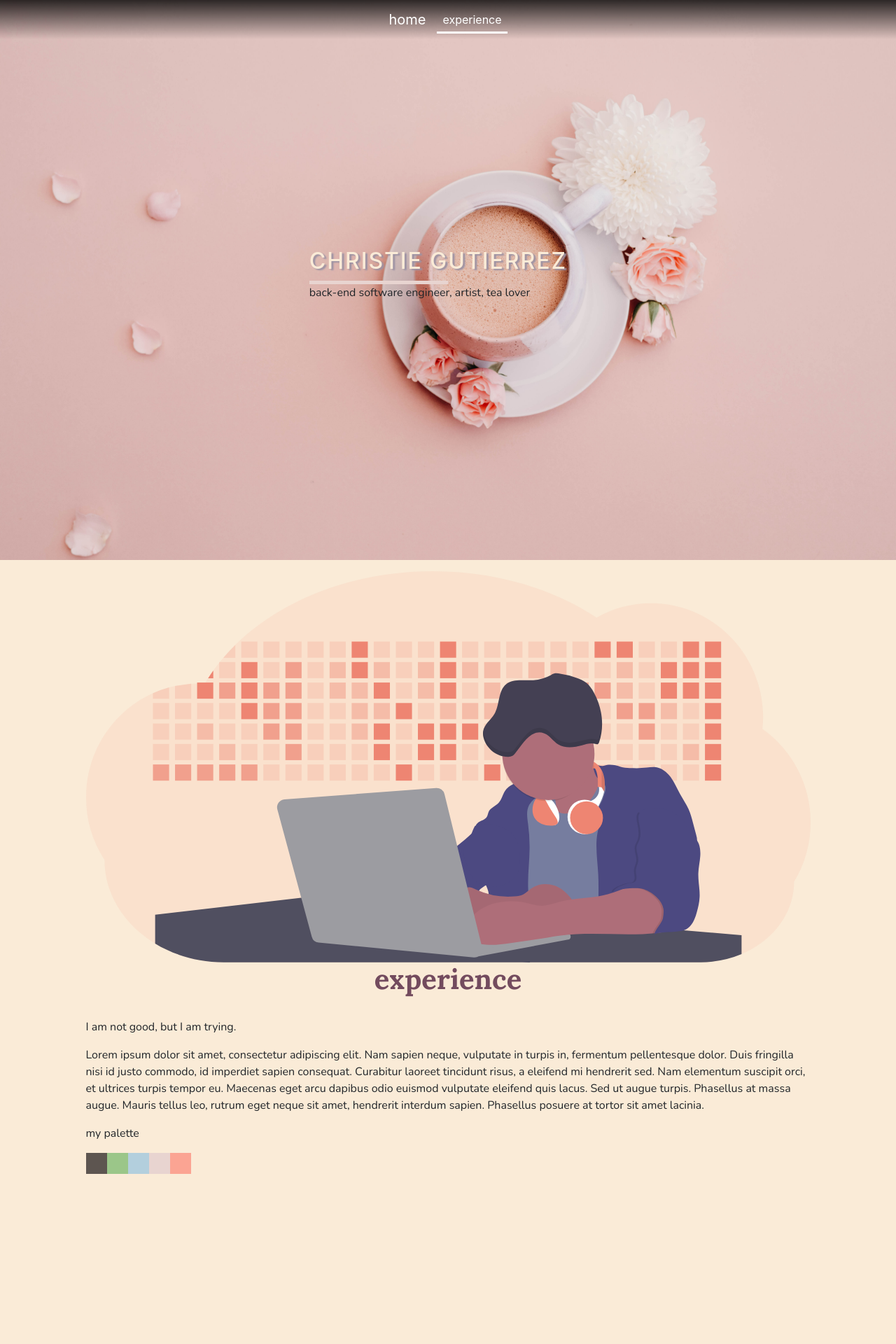
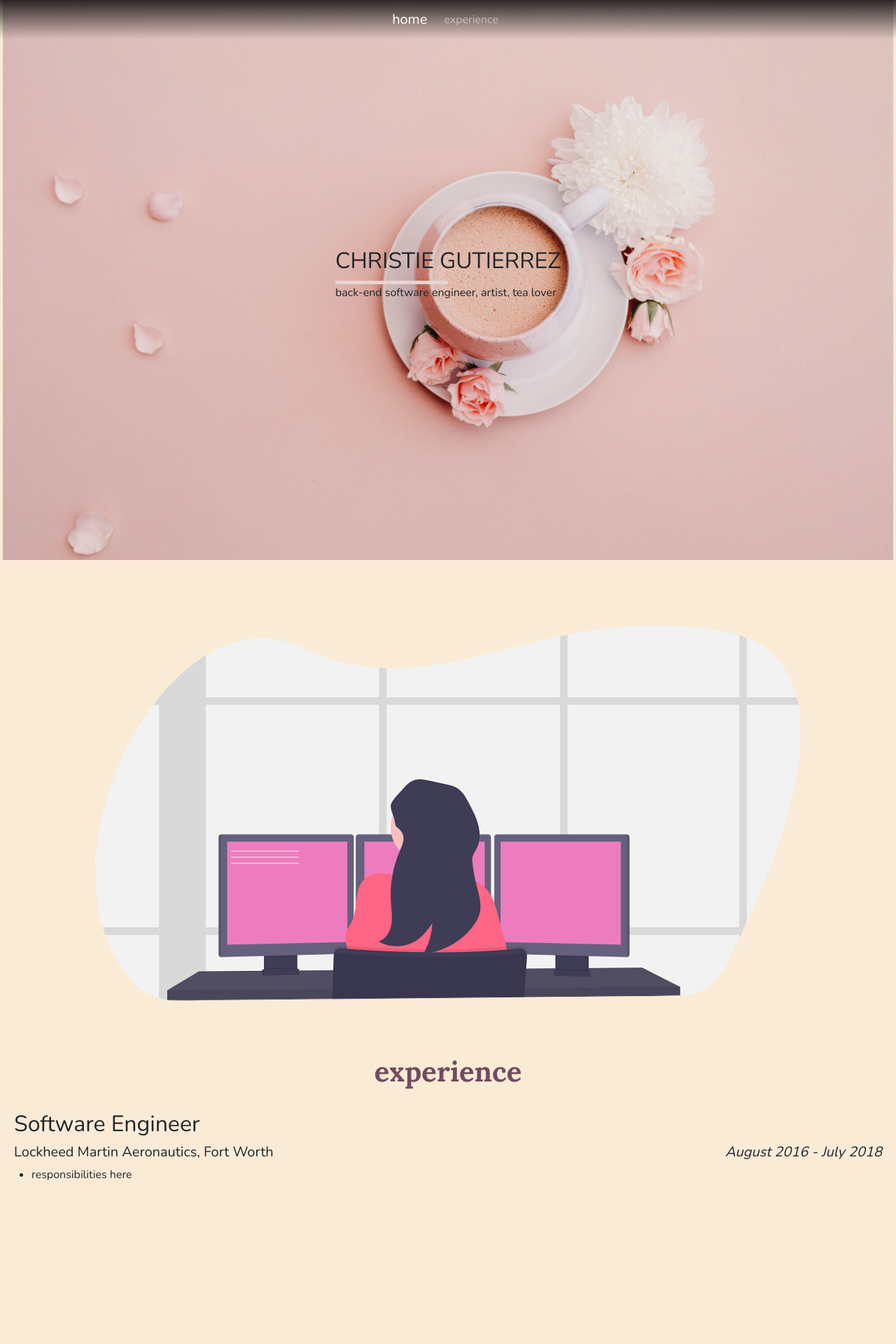
Before and after one commit to christieg/christieg.github.io, a PHP site: page / in a window 1280 px wide. Shown: the top 1920 px of the page at 70% size. Run offline with PHP 8.4, Linux system fonts and the light colour scheme.

Commit message:
centered title
centered title
populated experience

```diff
--- a/index.css
+++ b/index.css
@@ -9,6 +9,8 @@ body{
     background-color:antiquewhite;
     position: relative;
     scroll-behavior: smooth;
+    font-family: 'Nunito', sans-serif;
+    font-weight:200;
 
 }
 
@@ -31,7 +33,7 @@ body{
     justify-content: center;
     align-items: center;
 }
-h2
+.title
 {
     color:antiquewhite;
     text-shadow: 3px 2px 2px #9c92a3;
@@ -44,26 +46,7 @@ h2
     width: 50%;
     background-color:#e8d4d0
 }
-#color1
-{
-    background-color:#5d5550
-}
-#color2
-{
-    background-color:#9bc689
-}
-#color3
-{
-    background-color:#b3cfdd
-}
-#color4
-{
-    background-color:#e8d4d0
-}
-#color5
-{
-    background-color:#fba493
-}
+
 
 .nav-pills{
     color: #ccb1ad;
@@ -89,13 +72,21 @@ img
 {
     justify-content: center;
 }
-h4
+h1
 {
     text-align: center;
-    font-size: 2.5rem;
     font-family: 'Lora', serif;
     font-weight: 700;
     color:#734b5e
+
+}
+.jobDate
+{
+    text-align: left;
+}
+.jobRole
+{
+    font-weight: 800;
 
 }
 p
@@ -106,6 +97,10 @@ p
 
 
 }
+.jobDate{
+    font-style:italic;
+}
+
 li:hover
 {
     background-color: #907dda;
--- a/index.html
+++ b/index.html
@@ -28,7 +28,7 @@
 
       <!--navbar-->
   <nav id="navbar" class="navbar fixed-top navbar-expand-md navbar-dark">
-  <button class="navbar-toggler" type="button" data-toggle="collapse" data-target="#navbarContent" aria-controls="navbarTogglerDemo01" aria-expanded="false" aria-label="Toggle navigation">
+  <button class="navbar-toggler" type="button" data-toggle="collapse" data-target="#navbarContent" aria-controls="navbarToggler" aria-expanded="false" aria-label="Toggle navigation">
     <i class="navbar-toggler-icon"></i>
   </button>
   <div class="collapse navbar-collapse justify-content-center" id="navbarContent">
@@ -42,49 +42,52 @@
 </nav>
 
     <!-- home page image -->
-    <div class="parallax container-fluid">
-        <div class="row flex-container">
-            <div class="col-4"></div>
+    <div class="parallax flex-container mr-1 ml-1">
+        <div class="row d-flex justify-content-center">
+            <!--<div class="col-4"></div>-->
             <div class="col">
                 <h2>CHRISTIE GUTIERREZ</h2>
                 <div class="divider"></div>
                 <p>back-end software engineer, artist, tea lover </p>
             </div>
-            <div class="col-4"></div>
+            <!--<div class="col-4"></div>-->
         </div>
     </div>
 
     <!--main-Content todo: row for each link-->
     <div class="main-content container-fluid" >
-        <div class="row">
-            <div class="col-1"></div>
-            <div class="col">
-                <div id="experience">
-                    <img class="img-fluid" src="/images/experience.svg"/>
-                    <h4>experience</h4>
+        <div class="row mr-1 ml-1">
+                <div id="experience container-fluid">
+                    <img class="img-fluid" src="/images/experience.png"/>
+                    <h1>experience</h1>
                     <br>
-                    <p>I am not good, but I am trying.</p>
-                    <p>
-                        Lorem ipsum dolor sit amet, consectetur adipiscing elit. Nam sapien neque, vulputate in turpis in, fermentum pellentesque dolor. Duis fringilla nisi id justo commodo, id imperdiet sapien consequat. Curabitur laoreet tincidunt risus, a eleifend mi hendrerit sed. Nam elementum suscipit orci, et ultrices turpis tempor eu. Maecenas eget arcu dapibus odio euismod vulputate eleifend quis lacus. Sed ut augue turpis. Phasellus at massa augue. Mauris tellus leo, rutrum eget neque sit amet, hendrerit interdum sapien. Phasellus posuere at tortor sit amet lacinia.
-                    </p>
-                </div>
 
-                <div id="colors">
-                    <p>my palette</p>
-                    <span class="box" id="color1"></span>
-                    <span class="box" id="color2"></span>
-                    <span class="box" id="color3"></span>
-                    <span class="box" id="color4"></span>
-                    <span class="box" id="color5"></span>
+                    <div class="row jobRole">
+                        <div class="col">
+                            <h2>Software Engineer</h2>
+
+                        </div>
+
+                    </div>
+                    <div class="row jobInfo">
+                        <div class="col-md-8">
+                            <h5>Lockheed Martin Aeronautics,  Fort Worth</h5>
+
+                        </div>
+                        <div class="col-md-4 jobDate">
+                        <h5 class="text-md-right">August 2016 - July 2018</h5>
+                    </div>
+                    </div>
+
+                    <div class="row jobDesc">
+                        <ul>
+                        <li>responsibilities here</li>
+
+                        </ul>
+                    </div>
 
 
                 </div>
-
-
-            </div>
-            <div class="col-1"></div>
-
-
         </div>
 
 
```
Also changed, not shown: images/experience.png (added), images/experience.svg (deleted), package-lock.json (deleted).
